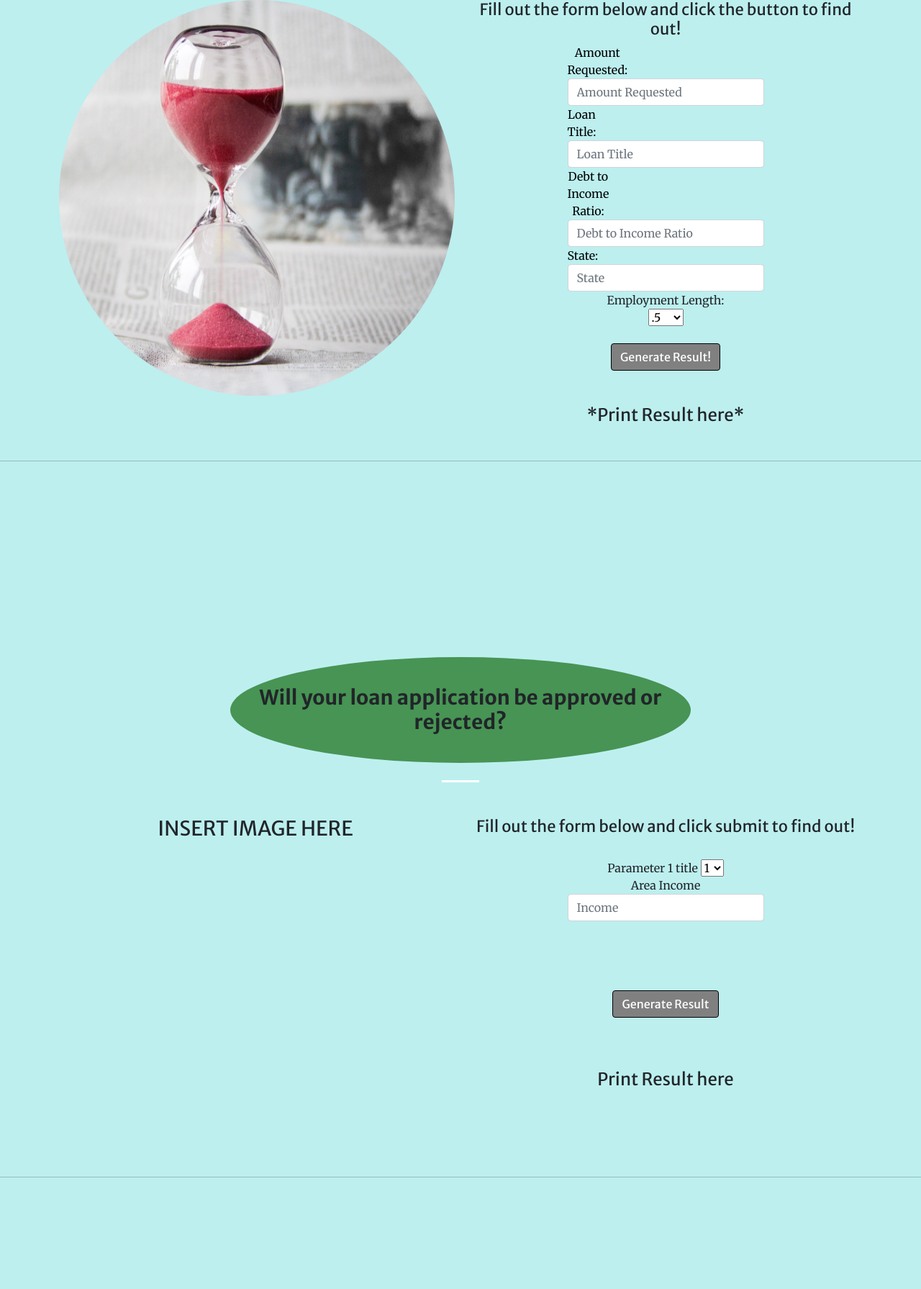
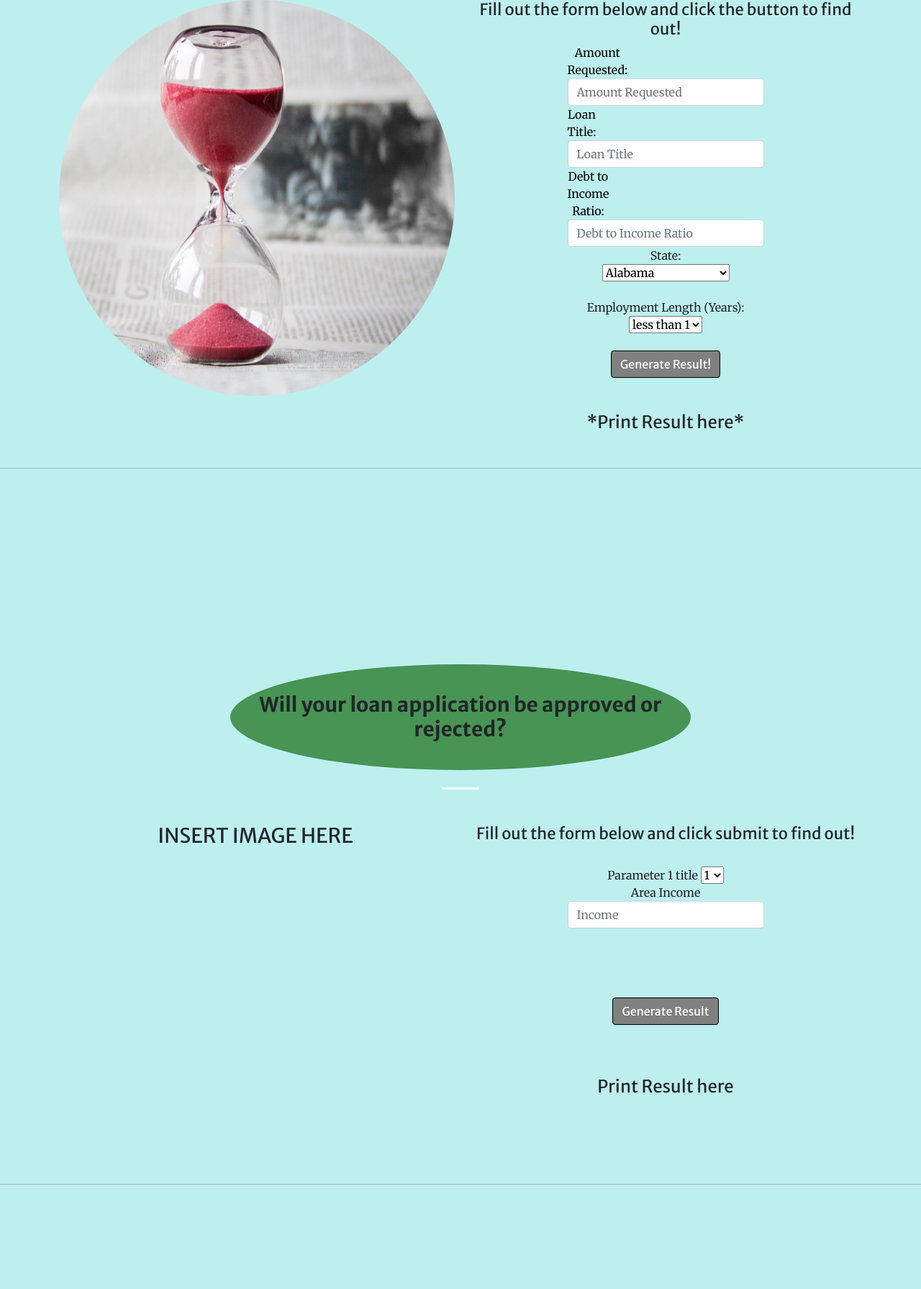
Before and after one commit to RSGDATA/loan_project, a Flask app: page / in a window 1280 px wide. Shown: the part 1415-3206 px from the top of the page at 72% size. Run offline with Flask 2, Linux system fonts and the light colour scheme; some libraries are stand-ins or nearby versions.

Commit message:
flask and index update

```diff
--- a/templates/index.html
+++ b/templates/index.html
@@ -92,16 +92,66 @@
                                 <input type="text" class="form-control" id="inputIncome" name="dti_ratio" placeholder="Debt to Income Ratio">
                             </div>
 
-                            <div class="form-group">
-                                <label class="input_labels" for="inputName">State:</label>
-                                <input type="text" class="form-control" id="inputIncome" name="state" placeholder="State">
-                            </div>
+                            <label for="state">State:</label>
+                            <br>
+                            <select name="state" id="state">
+                              <option value="AL">Alabama</option>
+                              <option value="AK">Alaska</option>
+                              <option value="AZ">Arizona</option>
+                              <option value="AR">Arkansas</option>
+                              <option value="CA">California</option>
+                              <option value="CO">Colorado</option>
+                              <option value="CT">Connecticut</option>
+                              <option value="DC">District of Columbia</option>
+                              <option value="DE">Delaware</option>
+                              <option value="FL">Florida</option>
+                              <option value="GA">Georgia</option>
+                              <option value="HI">Hawaii</option>
+                              <option value="ID">Idaho</option>
+                              <option value="IL">Illinois</option>
+                              <option value="KS">Kansas</option>
+                              <option value="KY">Kentucky</option>
+                              <option value="LA">Louisiana</option>
+                              <option value="ME">Maine</option>
+                              <option value="MD">Maryland</option>
+                              <option value="MA">Massachusetts</option>
+                              <option value="MI">Michigan</option>
+                              <option value="MN">Minnesota</option>
+                              <option value="MS">Mississippi</option>
+                              <option value="MO">Missouri</option>
+                              <option value="MT">Montana</option>
+                              <option value="NE">Nebraska</option>
+                              <option value="NV">Nevada</option>
+                              <option value="NH">New Hampshire</option>
+                              <option value="NJ">New Jersey</option>
+                              <option value="NM">New Mexico</option>
+                              <option value="NY">New York</option>
+                              <option value="NC">North Carolina</option>
+                              <option value="ND">North Dakota</option>
+                              <option value="OH">Ohio</option>
+                              <option value="OK">Oklahoma</option>
+                              <option value="OR">Oregon</option>
+                              <option value="PA">Pennsylvania</option>
+                              <option value="RI">Rhode Island</option>
+                              <option value="SC">South Carolina</option>
+                              <option value="SD">South Dakota</option>
+                              <option value="TN">Tennessee</option>
+                              <option value="TX">Texas</option>
+                              <option value="UT">Utah</option>
+                              <option value="VT">Vermont</option>
+                              <option value="VA">Virginia</option>
+                              <option value="WA">Washington</option>
+                              <option value="WV">West Virginia</option>
+                              <option value="WI">Wisconsin</option>
+                              <option value="WY">Wyoming</option>
+                             </select>
 
-                            <label for="emp_length">Employment Length:</label>
+                             <br><br>
+
+                            <label for="emp_length">Employment Length (Years):</label>
                             <br>
-
                             <select name="emp_length" id="emp_length">
-                              <option value="<1">.5</option>
+                              <option value="1">less than 1</option>
                               <option value="1">1</option>
                               <option value="2">2</option>
                               <option value="3">3</option>
```
Also changed, not shown: 2 other files.
